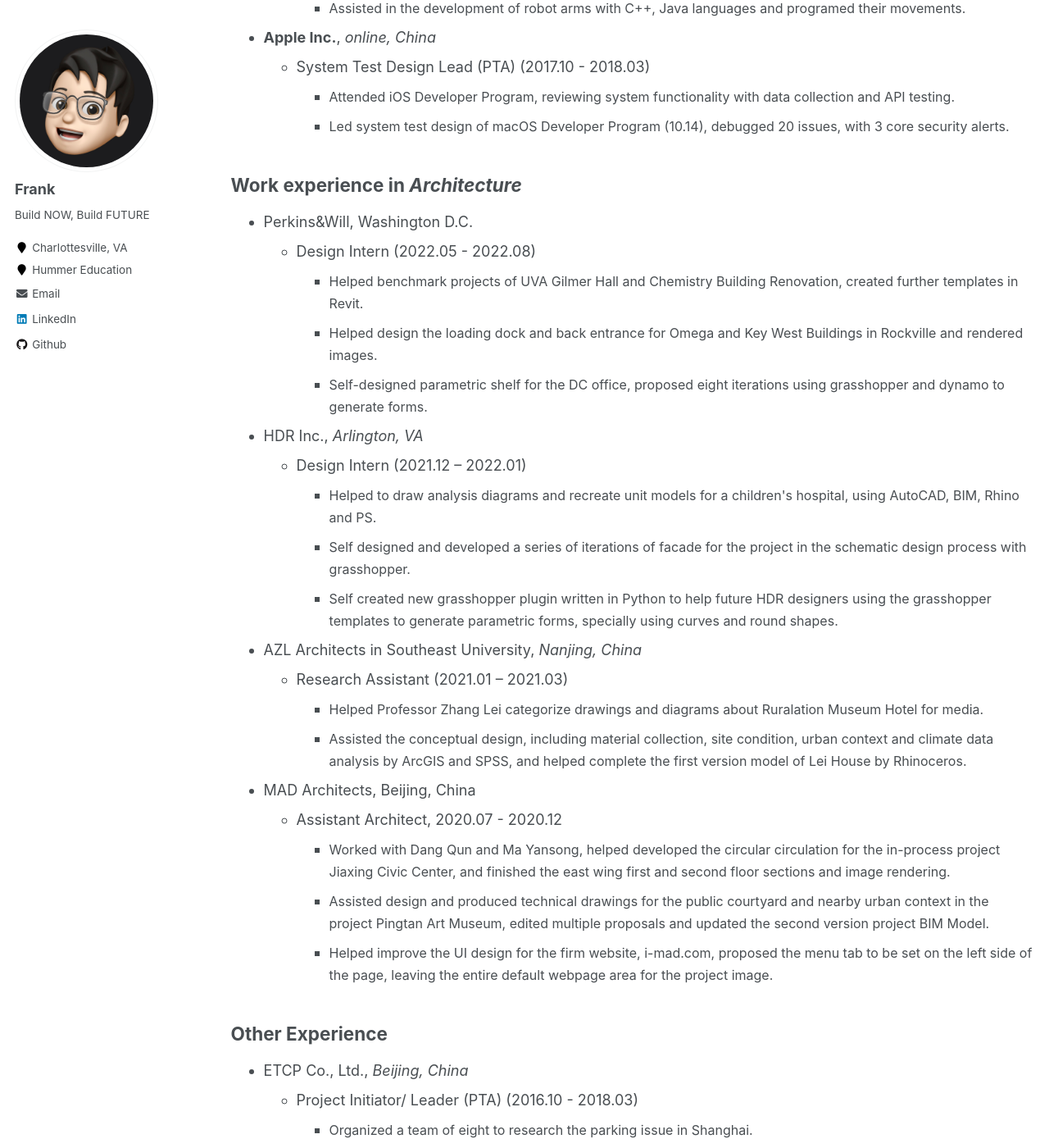
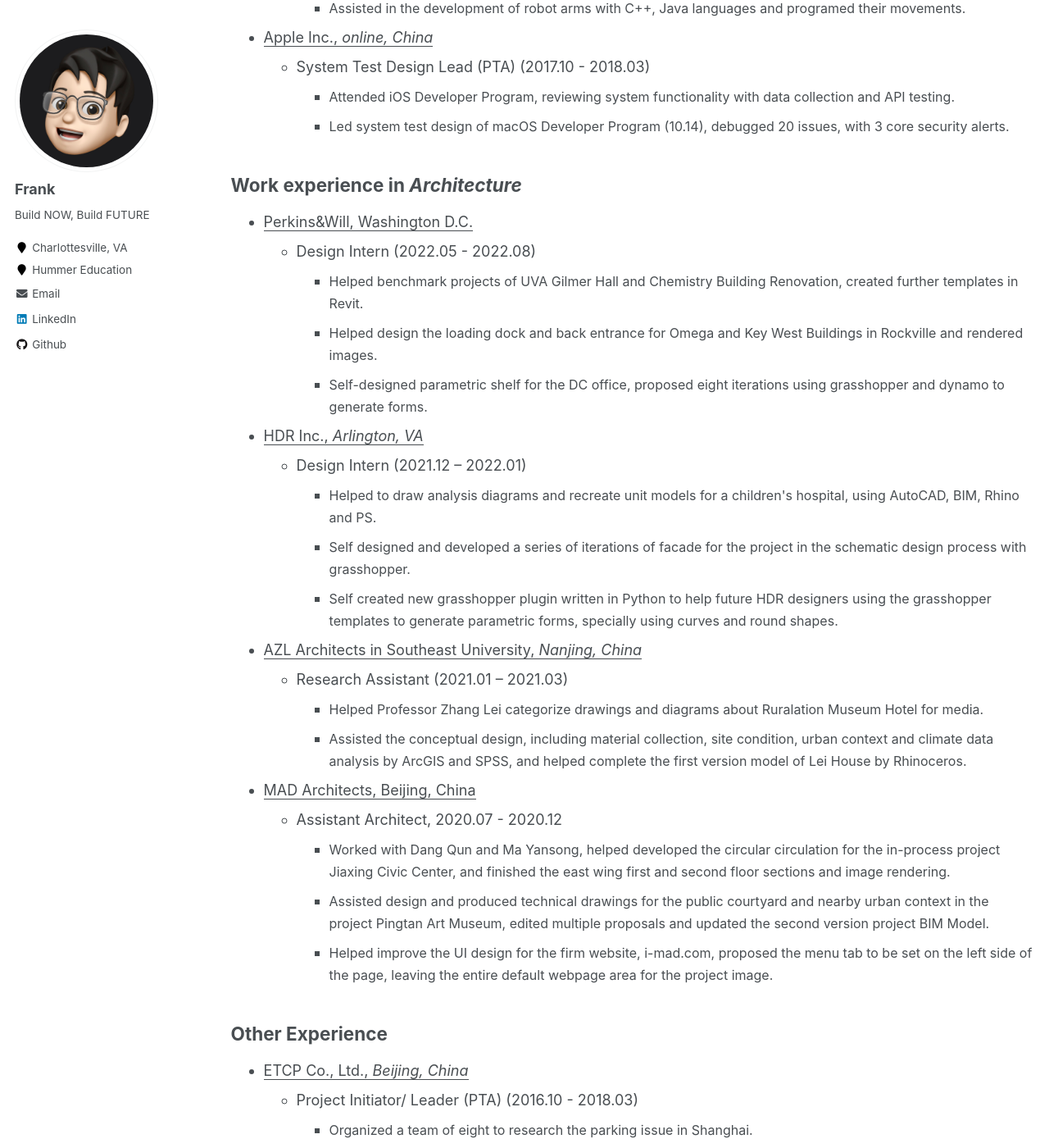
Before and after one commit to FangFrankSun/AcademicPage, a Jekyll site: the page built from _pages/cv.md, in a window 1280 px wide and 1400 px high, scrolled down 825 px. Shown: the whole window at 82% size. Built offline with Jekyll 4.4.1, drawn with Linux system fonts in a browser that asks for light colours; part of the change alters nothing that is shown; some of the changed text lies outside the part shown.

Commit message:
Update cv.md

```diff
--- a/_pages/cv.md
+++ b/_pages/cv.md
@@ -17,22 +17,22 @@ Education
 
 Work Experience in *Computer Science*
 ---
-* **Alibaba Group Holding Limited**, *Hangzhou, China*
+* <ins>Alibaba Group Holding Limited<ins>, *Hangzhou, China*
   * Java Developer Intern (2021.06 – 2021.09)
     * <font size = 3>Attended AI Manufacture Project and created online IoT system for XINIU factories in Hangzhou by Aliyun.</font>
     * <font size = 3>Reprogrammed Zebra printers and embroiderers with Java and ZPL languages, compatible with online services.</font>
 
-* Beijing ByteDance Technology Co., Ltd, *Shanghai, China*
+* <ins>Beijing ByteDance Technology Co.<ins>, Ltd, *Shanghai, China*
   * Lark Frontend Intern (2021.03 – 2021.06)
     * <font size = 3>Provided Technical Services for Lark Open Platform (Test API, Webhook Robots, mini-programs)</font>
     * <font size = 3>Wrote Java/Python request code in Lark Knowledge Base, debugged and customized designs for Lark users.</font>
 
-* Roboticplus.AI, *Shanghai, China*
+* <ins>Roboticplus.AI<ins>, *Shanghai, China*
   * Project Assistant (2020.05 - 2020.08)
     * <font size = 3>Engaged in Landscape Scheme of JINDI Project; focused on installation design with Rhinoceros software.</font>
     * <font size = 3>Assisted in the development of robot arms with C++, Java languages and programed their movements.</font>
 
-* **Apple Inc.**, *online, China*
+* <ins>Apple Inc.<ins>, *online, China*
   * System Test Design Lead (PTA) (2017.10 - 2018.03)
     * <font size = 3>Attended iOS Developer Program, reviewing system functionality with data collection and API testing.</font>
     * <font size = 3>Led system test design of macOS Developer Program (10.14), debugged 20 issues, with 3 core security alerts.</font>
@@ -40,24 +40,24 @@ Work Experience in *Computer Science*
 
 Work experience in *Architecture*
 ---
-* Perkins&Will, Washington D.C.
+* <ins>Perkins&Will<ins>, Washington D.C.
   * Design Intern (2022.05 - 2022.08)
     * <font size = 3>Helped benchmark projects of UVA Gilmer Hall and Chemistry Building Renovation, created further templates in Revit.</font>
     * <font size = 3>Helped design the loading dock and back entrance for Omega and Key West Buildings in Rockville and rendered images.</font>
     * <font size = 3>Self-designed parametric shelf for the DC office, proposed eight iterations using grasshopper and dynamo to generate forms.</font>
 
-* HDR Inc., *Arlington, VA*
+* <ins>HDR Inc.<ins>, *Arlington, VA*
   * Design Intern (2021.12 – 2022.01)
     * <font size = 3>Helped to draw analysis diagrams and recreate unit models for a children's hospital, using AutoCAD, BIM, Rhino and PS.</font>
     * <font size = 3>Self designed and developed a series of iterations of facade for the project in the schematic design process with grasshopper.</font>
     * <font size = 3>Self created new grasshopper plugin written in Python to help future HDR designers using the grasshopper templates to generate parametric forms, specially using curves and round shapes.</font>
 
-* AZL Architects in Southeast University, *Nanjing, China*
+* <ins>AZL Architects in Southeast University<ins>, *Nanjing, China*
   * Research Assistant (2021.01 – 2021.03)
     * <font size = 3>Helped Professor Zhang Lei categorize drawings and diagrams about Ruralation Museum Hotel for media.</font>
     * <font size = 3>Assisted the conceptual design, including material collection, site condition, urban context and climate data analysis by ArcGIS and SPSS, and helped complete the first version model of Lei House by Rhinoceros.</font>
 
-* MAD Architects, Beijing, China
+* <ins>MAD Architects<ins>, Beijing, China
   * Assistant Architect, 2020.07 - 2020.12
     * <font size = 3>Worked with Dang Qun and Ma Yansong, helped developed the circular circulation for the in-process project Jiaxing Civic Center, and finished the east wing first and second floor sections and image rendering.</font>
     * <font size = 3>Assisted design and produced technical drawings for the public courtyard and nearby urban context in the project Pingtan Art Museum, edited multiple proposals and updated the second version project BIM Model.</font>
@@ -65,14 +65,14 @@ Work experience in *Architecture*
 
 Other Experience
 ---
-* ETCP Co., Ltd., *Beijing, China*
+* <ins>ETCP Co., Ltd.<ins>, *Beijing, China*
   * Project Initiator/ Leader (PTA) (2016.10 - 2018.03)
     * <font size = 3>Organized a team of eight to research the parking issue in Shanghai.</font>
     * <font size = 3>Developed the new parking system prototype, redesigned the public parking space with Rhino and BIM.</font>
     * <font size = 3>Installed devices in garages in designed, publicized the application in AppStore and Google Play.</font>
     * <font size = 3>Applied and received the national patent (201721325329.0).</font>
 
-* LittleHummerChess Team, *Shanghai, China*
+* <ins>LittleHummerChess Team<ins>, *Shanghai, China*
     * Chief Executive Officer (CEO) (2019.04 – Now)
       * <font size = 3>Created chess education company to teach people from all ages chess playing.</font>
       * <font size = 3>Self-made 270+ tutorial videos on Youtube, TikTok, Bilibili, etc, online, with more than 300,000 subscribers.</font>
```
